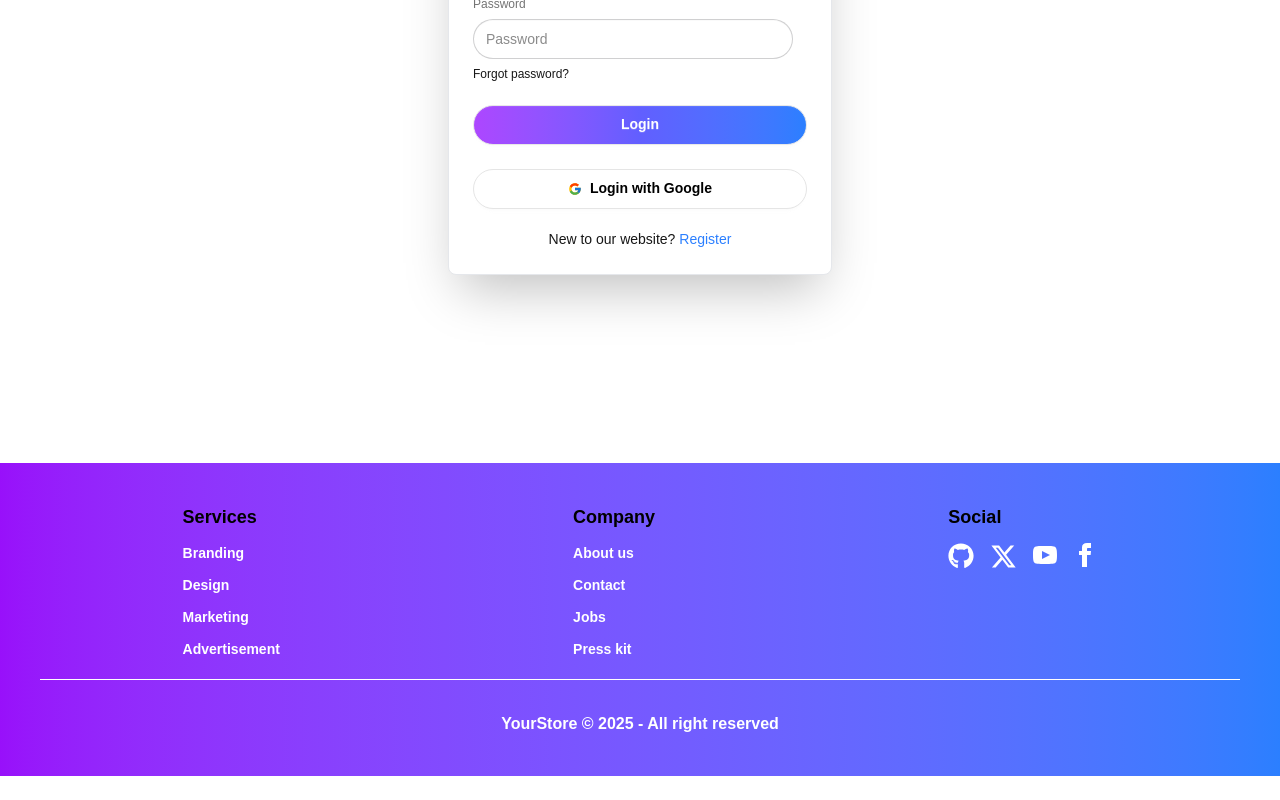
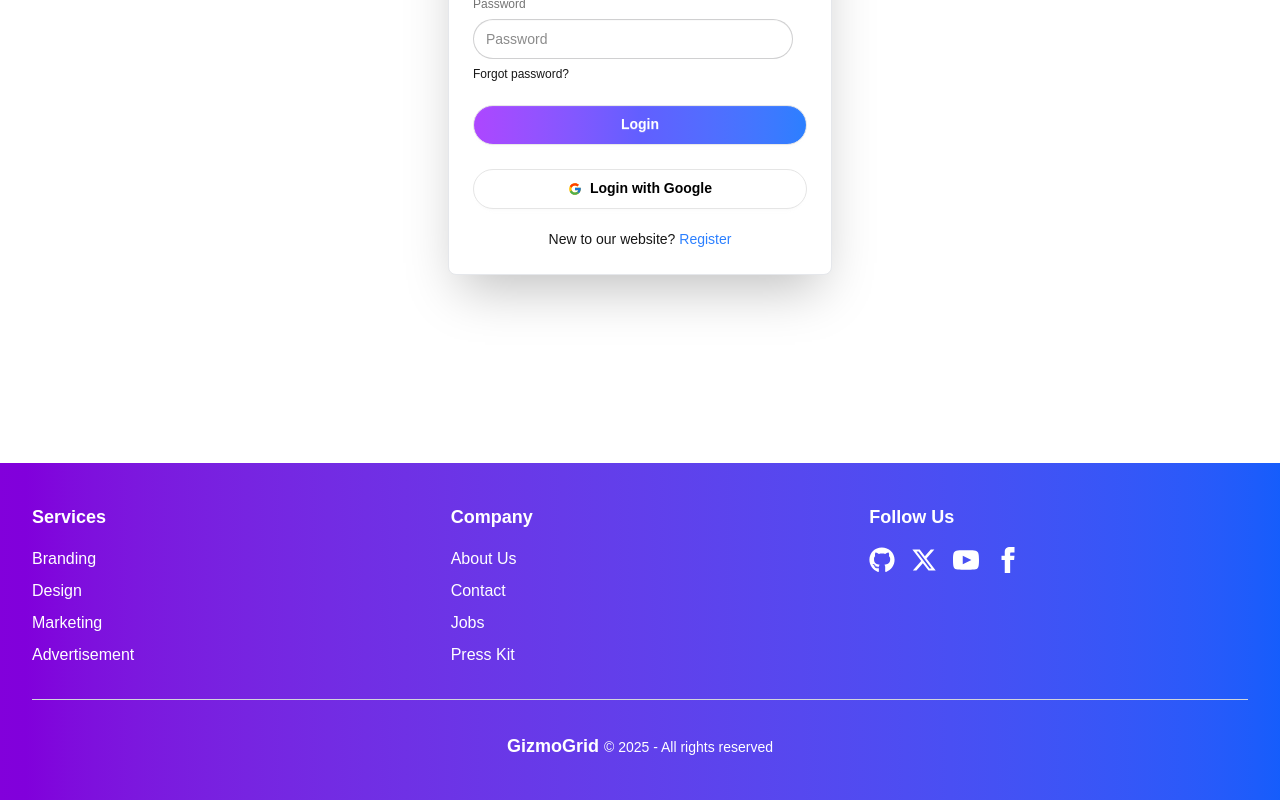
Before and after one commit to Fahim20223/e-Commerce-client, a Next.js app: page /pages/login in a window 1280 px wide. Shown: the part 410-1210 px from the top of the page. Before the commit the page ends 1186 px from the top, so only its background shows below. Built offline with nearby package versions, Linux system fonts and the light colour scheme; no server answers.

Commit message:
added footer option little bit

```diff
--- a/app/components/Footer.jsx
+++ b/app/components/Footer.jsx
@@ -6,44 +6,96 @@ import { FaXTwitter } from "react-icons/fa6";
 
 export default function Footer() {
   return (
-    <div className="bg-linear-to-r from-purple-600 to-blue-500 text-white p-10 font-semibold">
-      <div className="footer sm:footer-horizontal ">
-        <div className="flex flex-col space-y-5 md:flex-row justify-around w-full mx-auto">
-          <nav className="flex flex-col space-y-3">
-            <h6 className="text-black text-lg">Services</h6>
-            <a className="link link-hover">Branding</a>
-            <a className="link link-hover">Design</a>
-            <a className="link link-hover">Marketing</a>
-            <a className="link link-hover">Advertisement</a>
-          </nav>
-          <nav className="flex flex-col space-y-3">
-            <h6 className="text-black text-lg">Company</h6>
-            <a className="link link-hover">About us</a>
-            <a className="link link-hover">Contact</a>
-            <a className="link link-hover">Jobs</a>
-            <a className="link link-hover">Press kit</a>
-          </nav>
-          <nav className="flex flex-col space-y-3">
-            <h6 className="text-black text-lg">Social</h6>
-            <div className="grid grid-flow-col gap-4">
-              <FaGithub size={26} />
-              <FaXTwitter size={27} />
-              <a>
+    <footer className="bg-linear-to-r from-purple-700 to-blue-600 text-white py-10 font-medium">
+      <div className="max-w-7xl mx-auto px-4 sm:px-6 lg:px-8">
+        {/* Footer Links */}
+        <div className="grid grid-cols-1 md:grid-cols-3 gap-10">
+          {/* Services */}
+          <div>
+            <h6 className="text-lg font-bold mb-4">Services</h6>
+            <ul className="space-y-2">
+              <li>
+                <a className="hover:underline" href="#">
+                  Branding
+                </a>
+              </li>
+              <li>
+                <a className="hover:underline" href="#">
+                  Design
+                </a>
+              </li>
+              <li>
+                <a className="hover:underline" href="#">
+                  Marketing
+                </a>
+              </li>
+              <li>
+                <a className="hover:underline" href="#">
+                  Advertisement
+                </a>
+              </li>
+            </ul>
+          </div>
+
+          {/* Company */}
+          <div>
+            <h6 className="text-lg font-bold mb-4">Company</h6>
+            <ul className="space-y-2">
+              <li>
+                <a className="hover:underline" href="#">
+                  About Us
+                </a>
+              </li>
+              <li>
+                <a className="hover:underline" href="#">
+                  Contact
+                </a>
+              </li>
+              <li>
+                <a className="hover:underline" href="#">
+                  Jobs
+                </a>
+              </li>
+              <li>
+                <a className="hover:underline" href="#">
+                  Press Kit
+                </a>
+              </li>
+            </ul>
+          </div>
+
+          {/* Social */}
+          <div>
+            <h6 className="text-lg font-bold mb-4">Follow Us</h6>
+            <div className="flex space-x-4">
+              <a href="#" aria-label="GitHub" className="hover:text-gray-300">
+                <FaGithub size={26} />
+              </a>
+              <a
+                href="#"
+                aria-label="X Twitter"
+                className="hover:text-gray-300"
+              >
+                <FaXTwitter size={26} />
+              </a>
+              {/* YouTube */}
+              <a href="#" aria-label="YouTube" className="hover:text-gray-300">
                 <svg
                   xmlns="http://www.w3.org/2000/svg"
-                  width="24"
-                  height="24"
+                  width="26"
+                  height="26"
                   viewBox="0 0 24 24"
                   className="fill-current"
                 >
                   <path d="M19.615 3.184c-3.604-.246-11.631-.245-15.23 0-3.897.266-4.356 2.62-4.385 8.816.029 6.185.484 8.549 4.385 8.816 3.6.245 11.626.246 15.23 0 3.897-.266 4.356-2.62 4.385-8.816-.029-6.185-.484-8.549-4.385-8.816zm-10.615 12.816v-8l8 3.993-8 4.007z"></path>
                 </svg>
               </a>
-              <a>
+              {/* Facebook */}
+              <a href="#" aria-label="Facebook" className="hover:text-gray-300">
                 <svg
                   xmlns="http://www.w3.org/2000/svg"
-                  width="24"
-                  height="24"
+                  width="26"
+                  height="26"
                   viewBox="0 0 24 24"
                   className="fill-current"
                 >
@@ -51,13 +103,18 @@ export default function Footer() {
                 </svg>
               </a>
             </div>
-          </nav>
+          </div>
         </div>
+
+        {/* Divider */}
+        <hr className="border-gray-300 my-8" />
+
+        {/* Brand & Copyright */}
+        <p className="text-center text-white text-sm">
+          <span className="font-bold text-lg">GizmoGrid </span> ©{" "}
+          {new Date().getFullYear()} - All rights reserved
+        </p>
       </div>
-      <hr />
-      <p className="text-center mt-8">
-        YourStore © {new Date().getFullYear()} - All right reserved
-      </p>
-    </div>
+    </footer>
   );
 }
```
